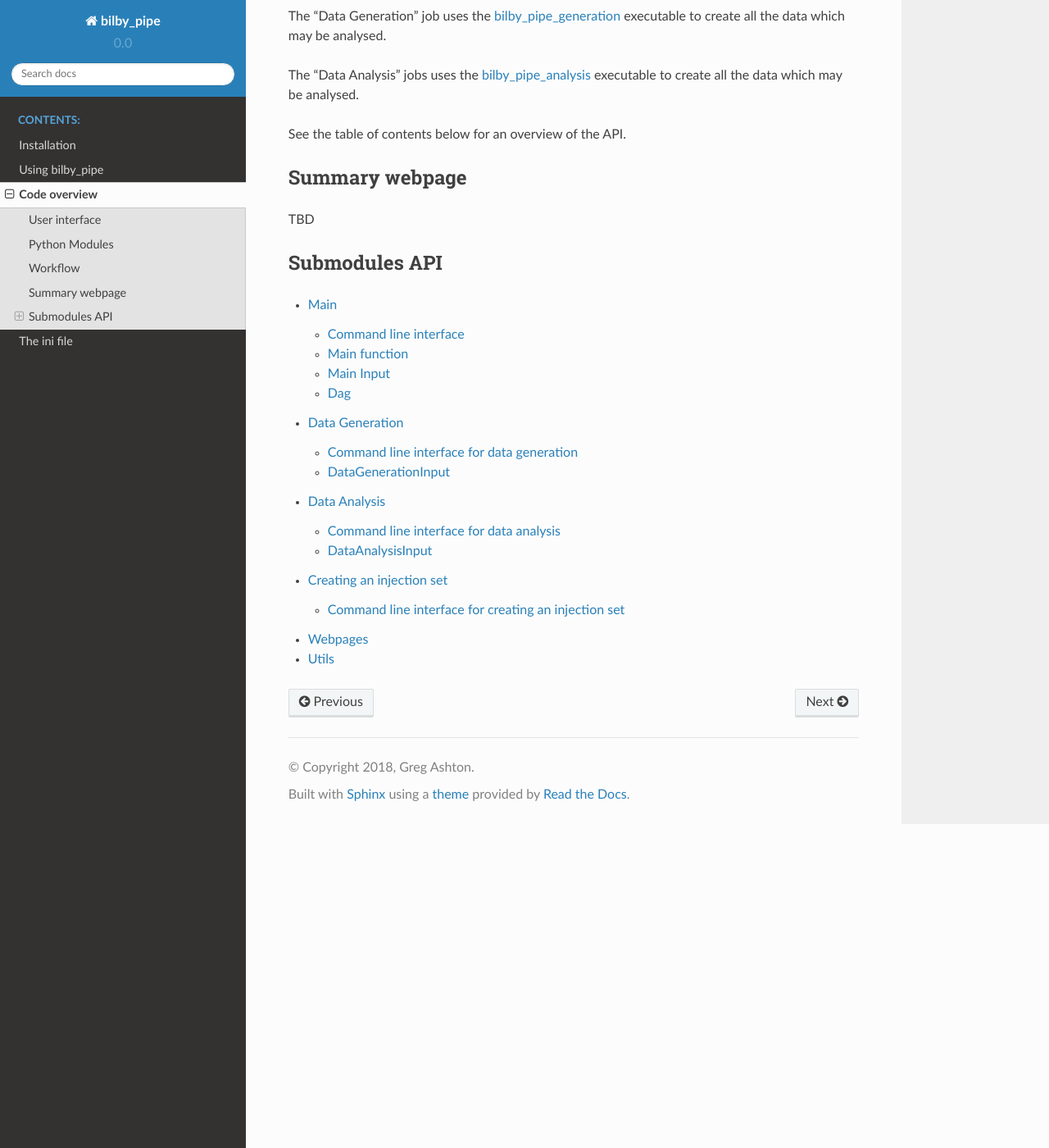
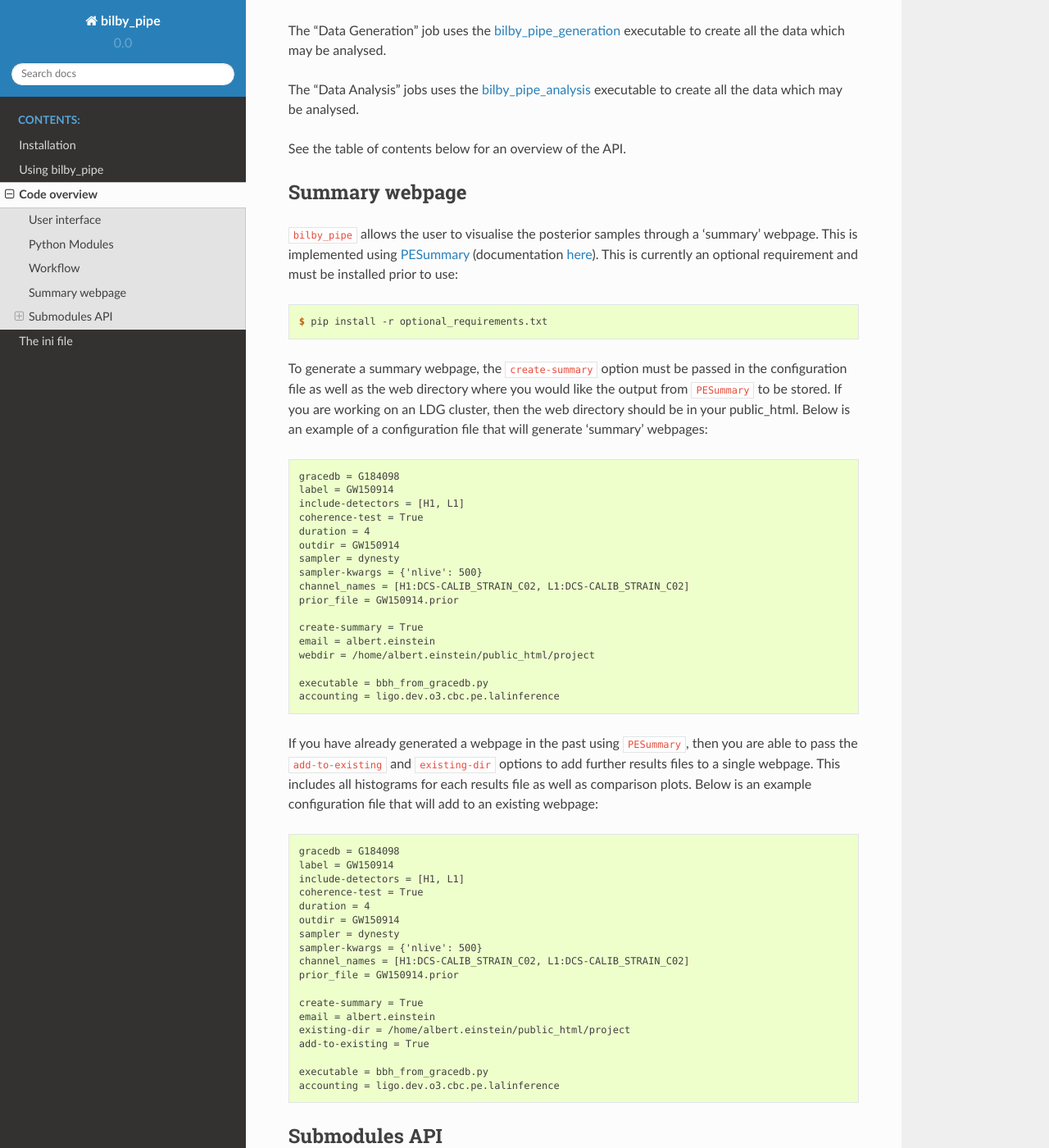
Before and after one commit to lscsoft/bilby_pipe, a Sphinx documentation site: the page built from docs/structure.txt, in a window 1280 px wide and 1400 px high, scrolled down 1563 px. Shown: the whole window at 82% size. Built offline with Sphinx 7.4.7 and the Read the Docs theme 2.0.0, drawn with Linux system fonts in a browser that asks for light colours; the version number is read from the project's files by our own code; some of the changed text lies outside the part shown.

Commit message:
adding documentation

```diff
--- a/docs/main.txt
+++ b/docs/main.txt
@@ -23,10 +23,7 @@ calling the function :code:`bilby_pipe.main.main()`, which is transcribed here:
        args, unknown_args = parse_args(sys.argv[1:], create_parser())
        inputs = MainInput(args, unknown_args)
        # Create a Directed Acyclic Graph (DAG) of the workflow
-       dag = Dag(inputs)
-       # If requested, create a summary page at the DAG-level
-       if inputs.create_summary:
-           webpages.create_summary_page(dag)
+       Dag(inputs)
 
 As you can see, there 3 steps. First the command line arguments are parsed, the
 :code:`args` object stores the user inputs and any defaults (see `Command line
--- a/docs/structure.txt
+++ b/docs/structure.txt
@@ -103,7 +102,69 @@ See the table of contents below for an overview of the API.
 Summary webpage
 ---------------
 
-TBD
+:code:`bilby_pipe` allows the user to visualise the posterior samples through
+a 'summary' webpage. This is implemented using `PESummary
+<https://git.ligo.org/charlie.hoy/pesummary>`_ (documentation `here
+<https://docs.ligo.org/charlie.hoy/pesummary/>`_). This is currently an optional
+requirement and must be installed prior to use:
+
+.. code-block:: console
+
+   $ pip install -r optional_requirements.txt
+
+To generate a summary webpage, the :code:`create-summary` option must be passed
+in the configuration file as well as the web directory where you would like
+the output from :code:`PESummary` to be stored. If you are working on an LDG
+cluster, then the web directory should be in your public_html. Below is an
+example of a configuration file that will generate 'summary' webpages:
+
+.. code-block:: text
+
+    gracedb = G184098
+    label = GW150914
+    include-detectors = [H1, L1]
+    coherence-test = True
+    duration = 4
+    outdir = GW150914
+    sampler = dynesty
+    sampler-kwargs = {'nlive': 500}
+    channel_names = [H1:DCS-CALIB_STRAIN_C02, L1:DCS-CALIB_STRAIN_C02]
+    prior_file = GW150914.prior
+
+    create-summary = True
+    email = albert.einstein
+    webdir = /home/albert.einstein/public_html/project
+
+    executable = bbh_from_gracedb.py
+    accounting = ligo.dev.o3.cbc.pe.lalinference
+
+If you have already generated a webpage in the past using :code:`PESummary`,
+then you are able to pass the :code:`add-to-existing` and :code:`existing-dir`
+options to add further results files to a single webpage. This includes all
+histograms for each results file as well as comparison plots. Below is an example
+configuration file that will add to an existing webpage:
+
+.. code-block:: text
+
+    gracedb = G184098
+    label = GW150914
+    include-detectors = [H1, L1]
+    coherence-test = True
+    duration = 4
+    outdir = GW150914
+    sampler = dynesty
+    sampler-kwargs = {'nlive': 500}
+    channel_names = [H1:DCS-CALIB_STRAIN_C02, L1:DCS-CALIB_STRAIN_C02]
+    prior_file = GW150914.prior
+
+    create-summary = True
+    email = albert.einstein
+    existing-dir = /home/albert.einstein/public_html/project
+    add-to-existing = True
+
+    executable = bbh_from_gracedb.py
+    accounting = ligo.dev.o3.cbc.pe.lalinference
+
 
 Submodules API
 --------------
--- a/docs/user-interface.txt
+++ b/docs/user-interface.txt
@@ -49,9 +49,10 @@ This will produce a directory stucture as follows:
      -> data_analysis_log/
      -> data_generation_log/
      -> result/
+     -> results_page_log/
      -> submit/
 
-The first four of these folders will initially be empty, but as the job
+The first five of these folders will initially be empty, but as the job
 progresses will be populated. The :code:`data` directory will contain all the
 data to be analyses while :code:`result` will contain the `h5` result files
 generated by bilby along with any plots.
--- a/docs/webpages.txt
+++ /dev/null
@@ -1,3 +0,0 @@
-========
-Webpages
-========
```
Also changed, not shown: other parts of docs/structure.txt (+1 -3 lines).
